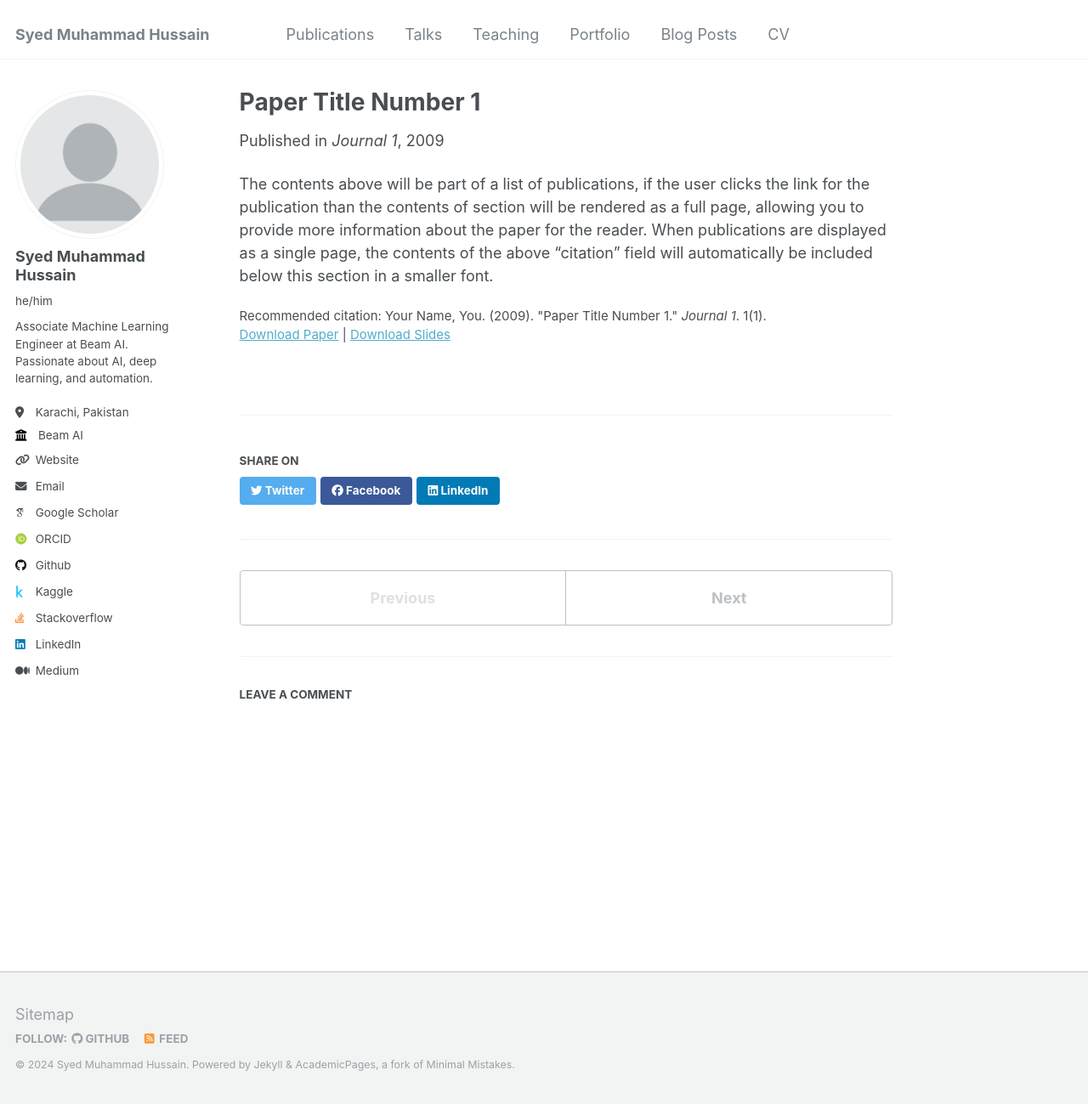
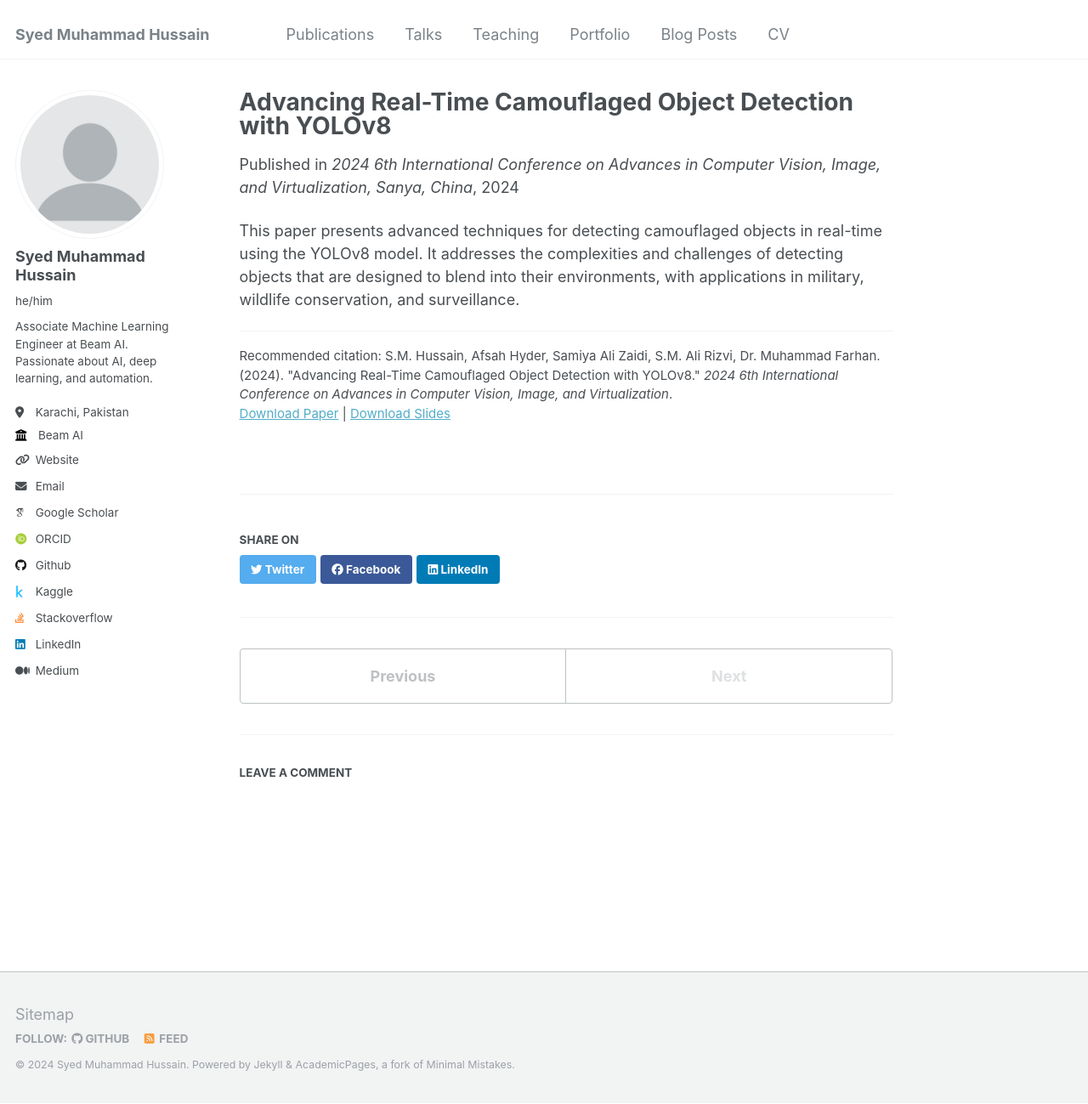
Before and after one commit to SYED-M-HUSSAIN/syed-m-hussain.github.io, a Jekyll site: the page built from _publications/2009-10-01-paper-title-number-1.md, in a window 1280 px wide and 1299 px high. Shown: the whole window at 85% size. Built offline with Jekyll 4.4.1, drawn with Linux system fonts in a browser that asks for light colours; some web fonts are replaced; comment, search, counter and statistics services are not loaded.

Commit message:
update publications

```diff
--- a/_publications/2009-10-01-paper-title-number-1.md
+++ b/_publications/2009-10-01-paper-title-number-1.md
@@ -1,13 +1,15 @@
 ---
-title: "Paper Title Number 1"
+title: "Advancing Real-Time Camouflaged Object Detection with YOLOv8"
 collection: publications
-permalink: /publication/2009-10-01-paper-title-number-1
-excerpt: 'This paper is about the number 1. The number 2 is left for future work.'
-date: 2009-10-01
-venue: 'Journal 1'
-slidesurl: 'http://academicpages.github.io/files/slides1.pdf'
-paperurl: 'http://academicpages.github.io/files/paper1.pdf'
-citation: 'Your Name, You. (2009). &quot;Paper Title Number 1.&quot; <i>Journal 1</i>. 1(1).'
+permalink: /publication/2024-09-15-camouflaged-object-detection
+excerpt: 'This paper discusses advancements in real-time camouflaged object detection using YOLOv8, addressing challenges in diverse environments such as military, wildlife conservation, and surveillance.'
+date: 2024-09-15
+venue: '2024 6th International Conference on Advances in Computer Vision, Image, and Virtualization, Sanya, China'
+slidesurl: ''
+paperurl: ''
+citation: 'S.M. Hussain, Afsah Hyder, Samiya Ali Zaidi, S.M. Ali Rizvi, Dr. Muhammad Farhan. (2024). &quot;Advancing Real-Time Camouflaged Object Detection with YOLOv8.&quot; <i>2024 6th International Conference on Advances in Computer Vision, Image, and Virtualization</i>.'
 ---
 
-The contents above will be part of a list of publications, if the user clicks the link for the publication than the contents of section will be rendered as a full page, allowing you to provide more information about the paper for the reader. When publications are displayed as a single page, the contents of the above "citation" field will automatically be included below this section in a smaller font.
+This paper presents advanced techniques for detecting camouflaged objects in real-time using the YOLOv8 model. It addresses the complexities and challenges of detecting objects that are designed to blend into their environments, with applications in military, wildlife conservation, and surveillance.
+
+---
```
Also changed, not shown: _publications/2010-10-01-paper-title-number-2.md (+11 -9 lines), _publications/2015-10-01-paper-title-number-3.md (+11 -9 lines), _publications/2024-02-17-paper-title-number-4.md (+11 -8 lines).
